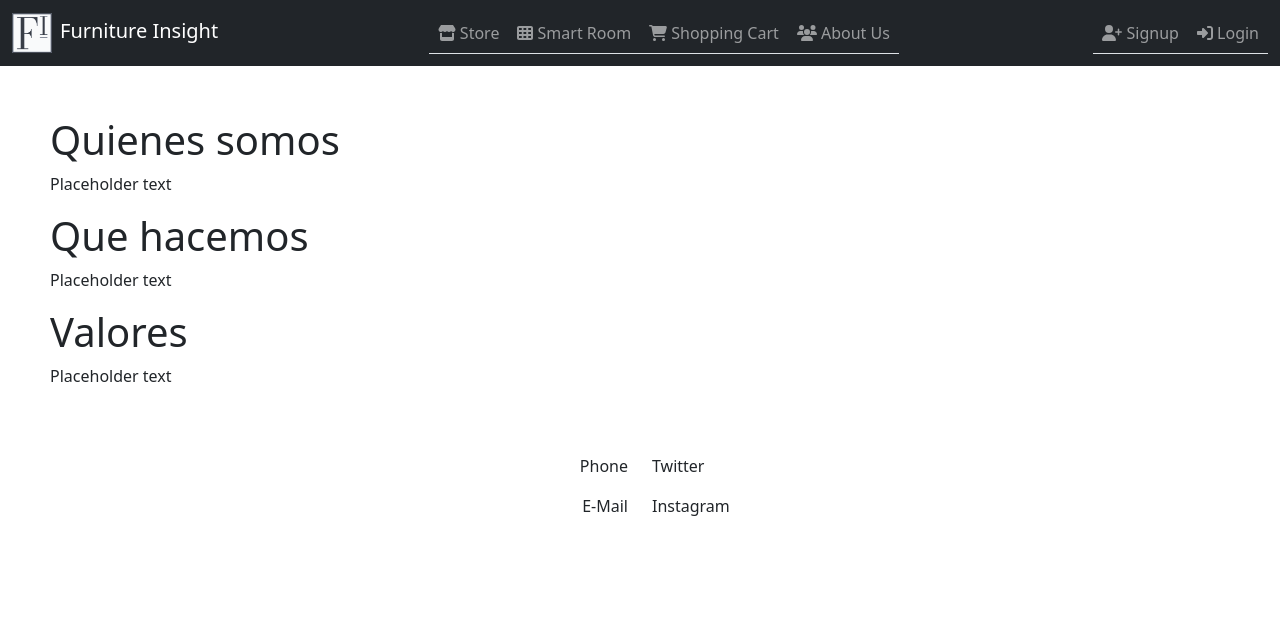
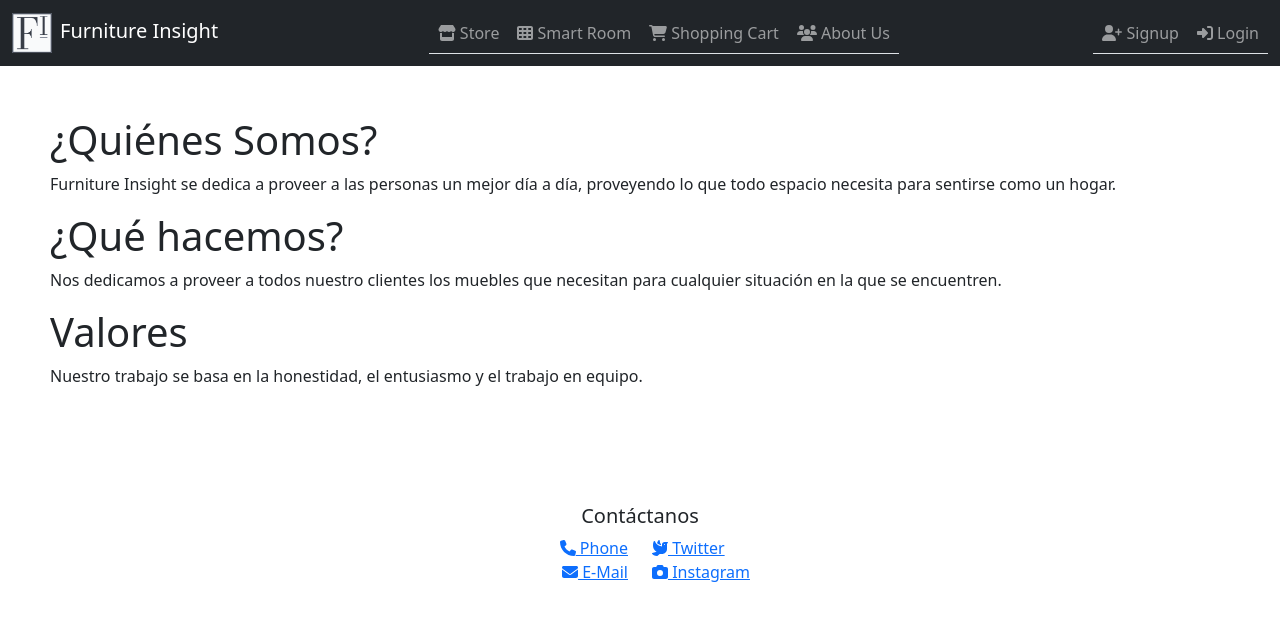
Before and after one commit to Furniture-Insight/furniture-insight-frontend, a React (Create React App) app in the folder furniture-insight-frontend/: page /aboutUs in a window 1280 px wide. Shown: the top 620 px of the page. Built offline with nearby package versions, Linux system fonts and the light colour scheme.

Commit message:
Contact Us v1.0

```diff
--- a/furniture-insight-frontend/public/styles.css
+++ b/furniture-insight-frontend/public/styles.css
@@ -20,7 +20,7 @@
     margin-left: auto;
     margin-right: auto;
     width: 50%;
-  }
+}
 
 .img-small{
     width: 100px;
@@ -47,11 +47,20 @@
     border-radius: 5px;
     padding: 1em;
     box-shadow: rgba(99, 99, 99, 0.2) 0px 2px 8px 0px;
-  }
+}
 
-  .item-container {
+.item-container {
     display: flex;
     justify-content: center;
     flex-wrap: wrap;
     gap: 2em;
-  }
+}
+
+.footer {
+    text-align: center;
+    padding: 50px 0 20px;
+}
+
+a:hover {
+    background-color: yellow;
+}
--- a/furniture-insight-frontend/src/components/pages/AboutUs.js
+++ b/furniture-insight-frontend/src/components/pages/AboutUs.js
@@ -1,35 +1,42 @@
+import { FontAwesomeIcon } from "@fortawesome/react-fontawesome";
+import { faPhone, faDove, faEnvelope, faCamera } from "@fortawesome/free-solid-svg-icons";
 import React from "react";
 
 function AboutUs() {
 
     return (
         <div>
-            <div className="about-section">
-                <h1>Quienes somos</h1>
-                <p>Placeholder text</p>
+            <div class="about-section">
+                <h1> ¿Quiénes Somos? </h1>
+                <p>Furniture Insight se dedica a proveer
+                a las personas un mejor día a día,
+                proveyendo lo que todo espacio necesita
+                para sentirse como un hogar.</p>
 
-                <h1>Que hacemos</h1>
-                <p>Placeholder text</p>
+                <h1> ¿Qué hacemos? </h1>
+                <p>Nos dedicamos a proveer a todos nuestro
+                clientes los muebles que necesitan
+                para cualquier situación en la que se encuentren.</p>
 
-                <h1>Valores</h1>
-                <p>Placeholder text</p>
+                <h1> Valores </h1>
+                <p>Nuestro trabajo se basa en la honestidad, el entusiasmo y el trabajo en equipo.</p>
             </div>
-
-            <div className="container">
+            <div class="footer">
+                <h5> Contáctanos </h5>
                 <div className="row justify-content-center">
                     <div className="col-6 col-sm-3" align="right">
-                        <p>Phone</p>
+                        <a href="tel:+18092695790"><FontAwesomeIcon icon={faPhone}/> Phone </a>
                     </div>
                     <div className="col-6 col-sm-3" align="left">
-                        <p>Twitter</p>
+                        <a href="https://twitter.com/FurnitureInsight"><FontAwesomeIcon icon={faDove} /> Twitter </a>
+                    </div>
                 </div>
-            </div>
                 <div className="row justify-content-center">
                     <div className="col-6 col-sm-3" align="right">
-                        <p>E-Mail</p>
+                        <a href="mailto:furniture.insight@gmail.com"><FontAwesomeIcon icon={faEnvelope}/> E-Mail </a>
                     </div>
                     <div className="col-6 col-sm-3" align="left">
-                        <p>Instagram</p>
+                        <a href="https://www.instagram.com/furnitureinsight/"><FontAwesomeIcon icon={faCamera}/> Instagram </a>
                     </div>
                 </div>
             </div>
```
